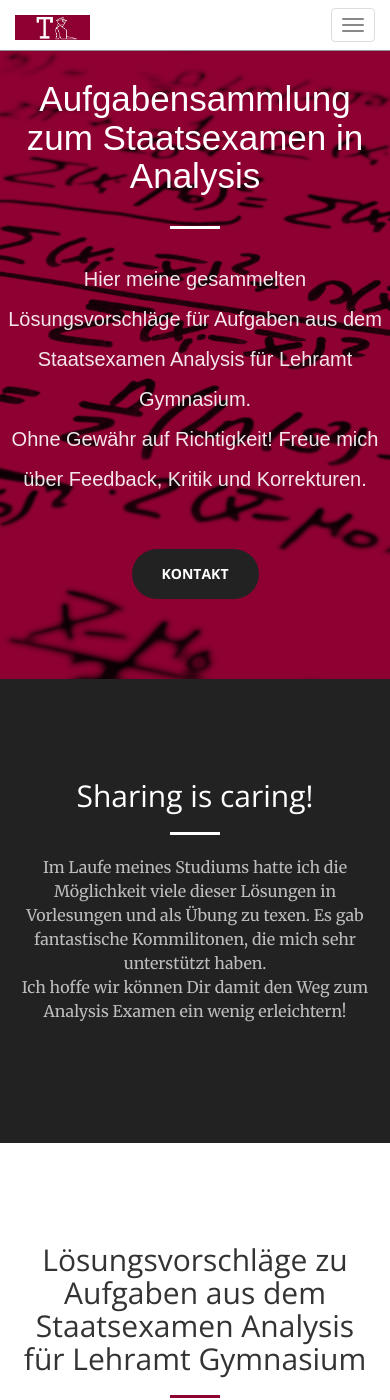
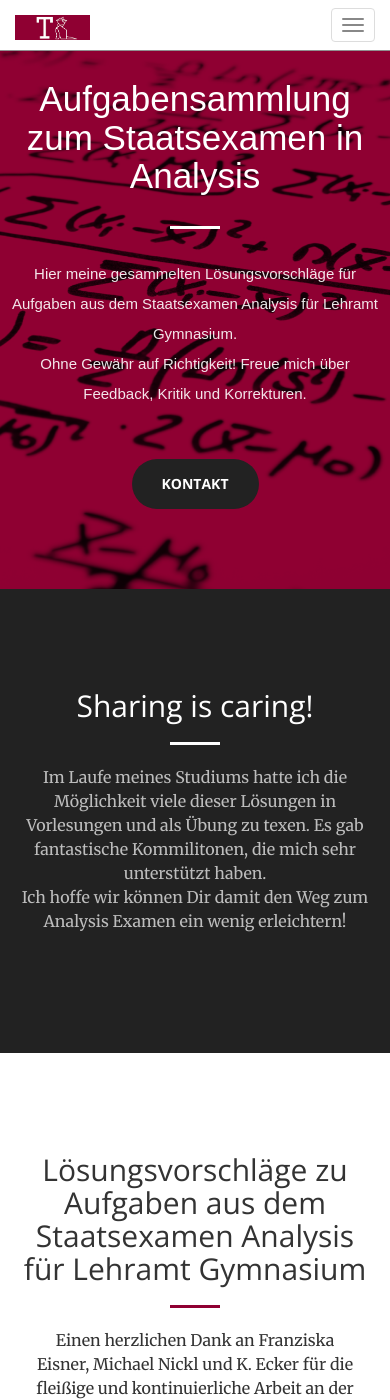
Before and after one commit to trabaldini/trabaldini.github.io, a Jekyll site: the page built from index.html, in a window 390 px wide and 1400 px high. Built offline with Jekyll 4.4.1, drawn with Linux system fonts in a browser that asks for light colours; some web fonts are replaced.

Commit message:
adds some media query settings

```diff
--- a/css/main.css
+++ b/css/main.css
@@ -254,7 +254,11 @@
 
   header .header-content .header-content-inner h1 {
     font-weight: 400;
-    font-size: 20px;
+    font-size: 25px;
+  }
+
+  header .header-content .header-content-inner p {
+    font-size: 15px;
   }
 
   .math p, a {
```
